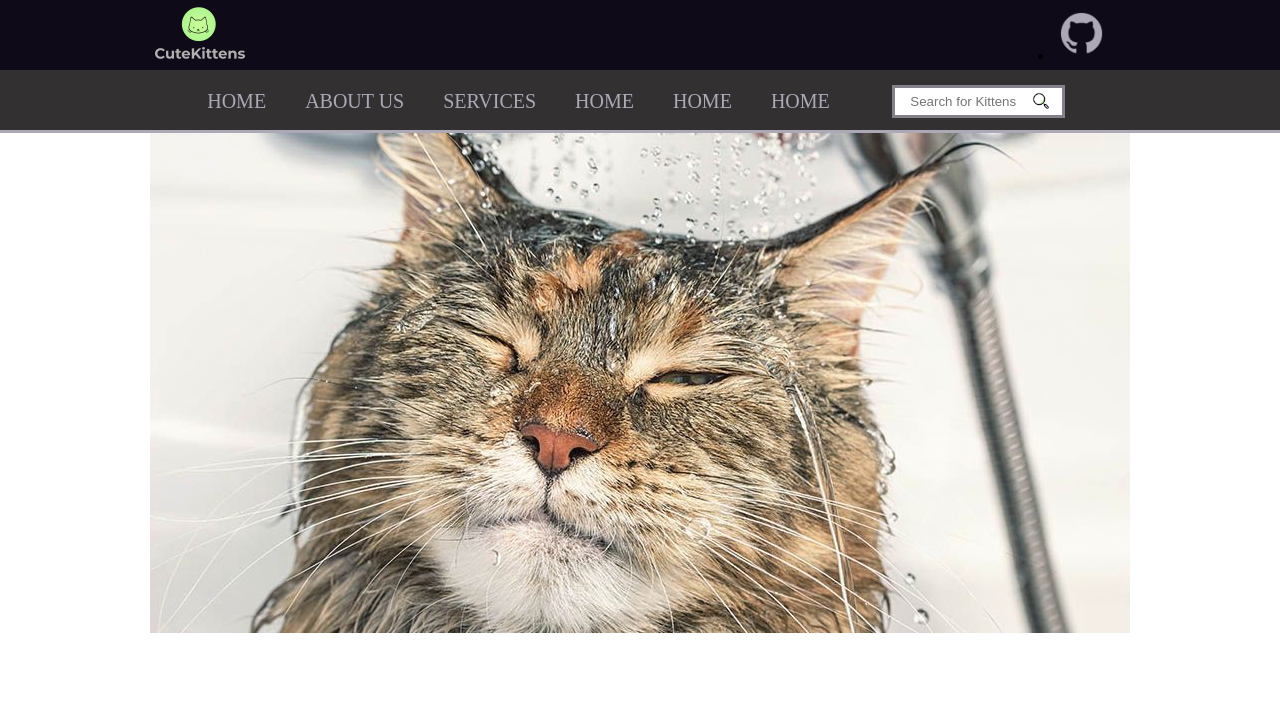
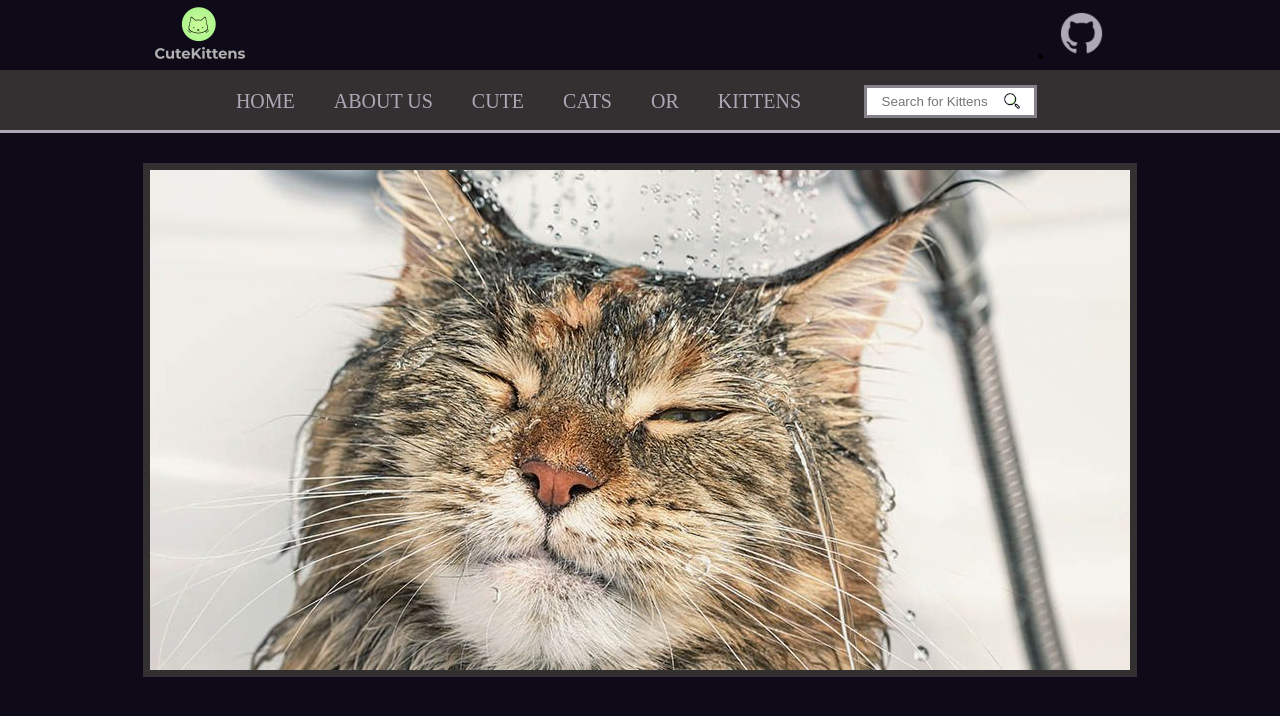
Before and after one commit to viniciusMB/CuteKittens, a plain HTML site: page index.html in a window 1280 px wide. Drawn offline with Linux system fonts and the light colour scheme.

Commit message:
cute slideshow new style

```diff
--- a/css/sty2.css
+++ b/css/sty2.css
@@ -2,6 +2,7 @@ body {
   height: 100%;
   width: 100%;
   margin: 0 auto;
+  background-color: #0E0A17;
 }
 ul {
   padding: 0px!important;
@@ -17,14 +18,18 @@ ul {
 }
 
 main {
-  margin:0 auto;
-  width: 980px;
+  width: 100%;
+  float: left;
   position: relative;
+  justify-content: center;
 }
 
 .mheader{
-    display: flex;
-    justify-content: center;
+  margin: 0 auto;
+  position: relative;
+  width: 980px;
+  display: flex;
+  justify-content: center;
 }
 
 .logo{
@@ -127,9 +132,20 @@ main {
 .intro {
   display: flex;
   position: relative;
+  align-items: center;
+  }
+
+.slidecontainer {
+
+  margin-top: 30px;
+  width: 980px;
+  height: 500px;
+  background: #323031;
+  border: 7px solid #323031;
 }
 
 .slide-show-img {
+  margin-top: 30px;
   position: absolute;
   width: 980px;
   height: 500px;
--- a/index.html
+++ b/index.html
@@ -17,7 +17,7 @@
           <div class="icon">
             <ul>
               <li>
-                <a href="">
+                <a href="https://github.com/viniciusMB">
                   <img src="./img/githubicon.png" class="github" />
                 </a>
               </li>
@@ -32,11 +32,11 @@
           <div class="search">
             <ul>
               <li><a href="">Home</a></li>
-              <li><a href="">About Us</a></li>
-              <li><a href="">Services</a></li>
-              <li><a href="">Home</a></li>
-              <li><a href="">Home</a></li>
-              <li><a href="">Home</a></li>
+              <li><a href="https://github.com/viniciusMB">About Us</a></li>
+              <li><a href="">Cute</a></li>
+              <li><a href="">Cats</a></li>
+              <li><a href="">Or</a></li>
+              <li><a href="">Kittens</a></li>
             </ul>
           </div>
           <div class="busca">
@@ -47,6 +47,7 @@
     </main>
   </div>
   <main class="intro">
+    <div class="slidecontainer"></div>
     <img src="./img/cute-1.jpg" class="slide-show-img">
     <img src="./img/cute-2.jpg" class="slide-show-img">
     <img src="./img/cute-3.jpg" class="slide-show-img">
```
